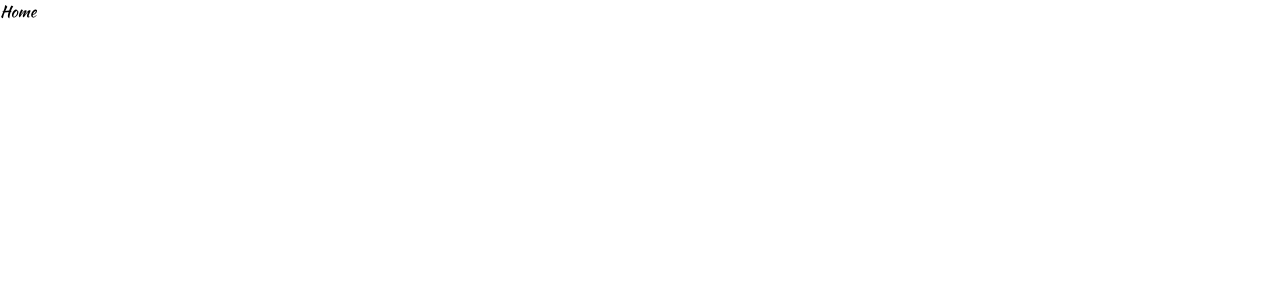
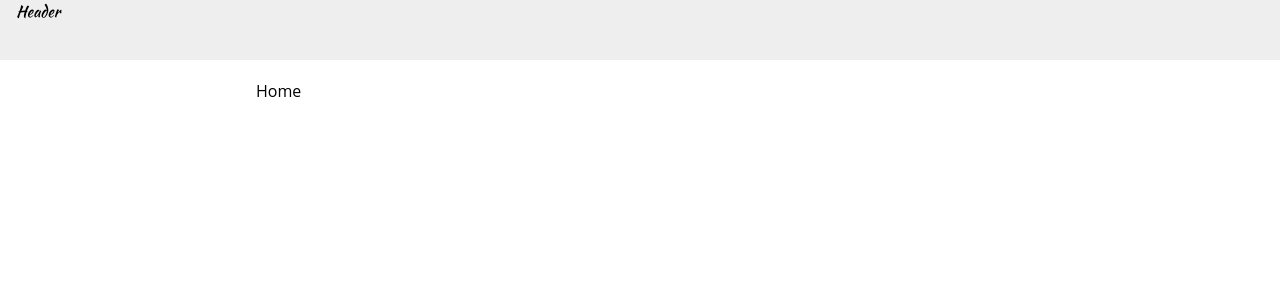
Before and after one commit to maxymlyskov/styled-comp-login, a React (Create React App) app: page / in a window 1280 px wide. Shown: the top 300 px of the page. Built offline with nearby package versions, Linux system fonts and the light colour scheme.

Commit message:
Added pageLayout and header components.

```diff
--- /dev/null
+++ b/src/components/common/Header.jsx
@@ -0,0 +1,19 @@
+import React from "react";
+import styled from "styled-components";
+
+const HeaderWrapper = styled.header`
+  height: 60px;
+  width: 100%;
+  box-sizing: border-box;
+  display: flex;
+  padding: 0 16px;
+  position: fixed;
+  top: 0;
+  background: #eeeeee;
+`;
+
+function Header() {
+  return <HeaderWrapper>Header</HeaderWrapper>;
+}
+
+export default Header;
--- /dev/null
+++ b/src/components/common/PageLayout.jsx
@@ -0,0 +1,30 @@
+import React from "react";
+import styled from "styled-components";
+import Header from "./Header";
+
+const Content = styled.main`
+  max-width: 800px;
+  margin: 80px auto 0 auto;
+  padding: 0 16px;
+  box-sizing: border-box;
+  font-family: "Open Sans";
+
+  h1,
+  h2,
+  h3 h4,
+  h5,
+  h6 {
+    font-family: "Kaushan Script";
+  }
+`;
+
+function PageLayout({ children }) {
+  return (
+    <>
+      <Header />
+      <Content>{children}</Content>
+    </>
+  );
+}
+
+export default PageLayout;
--- a/src/components/common/index.js
+++ b/src/components/common/index.js
@@ -1 +1,2 @@
 export * from "./Button";
+export * from "./PageLayout";
--- a/src/components/pages/Home.jsx
+++ b/src/components/pages/Home.jsx
@@ -1,7 +1,8 @@
+import PageLayout from "components/common/PageLayout";
 import React from "react";
 
 function Home() {
-  return <div>Home</div>;
+  return <PageLayout>Home</PageLayout>;
 }
 
 export default Home;
```
